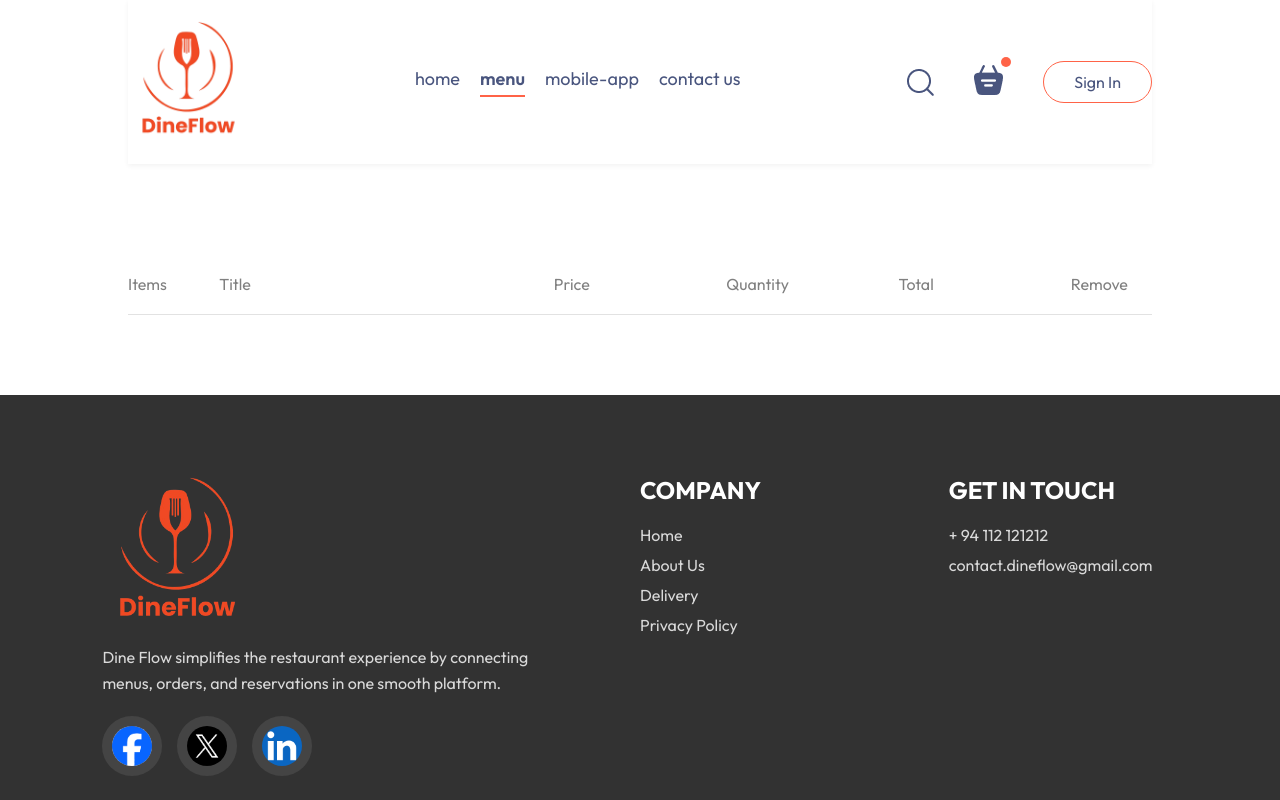
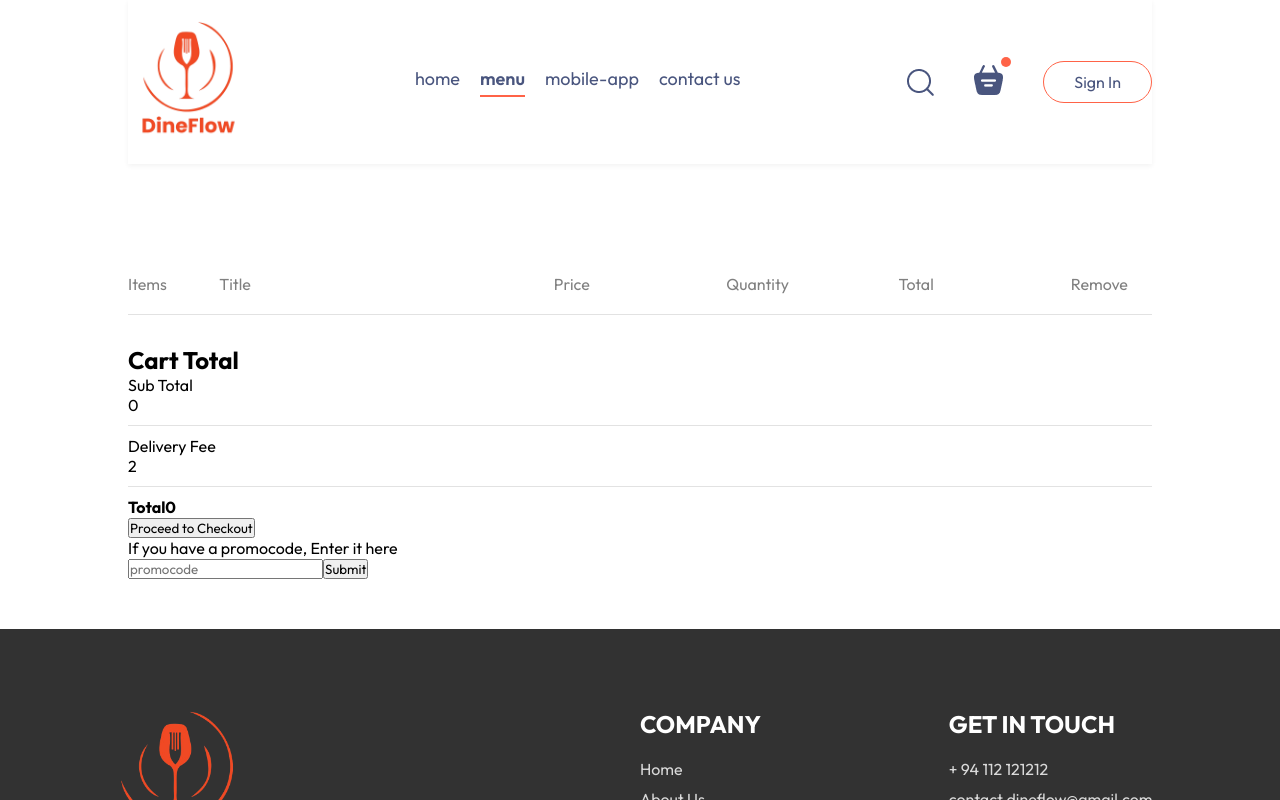
Before and after one commit to gamiduwelikanna/DineFlow, a React (Vite) app in the folder frontend/: page /cart in a window 1280 px wide. Shown: the top 800 px of the page. Built offline with nearby package versions, Linux system fonts and the light colour scheme.

Commit message:
Making the UI of the Cart- upto the promocode is done without adding css 2

```diff
--- a/frontend/src/pages/Cart/Cart.jsx
+++ b/frontend/src/pages/Cart/Cart.jsx
@@ -33,7 +33,34 @@
           }
           return null;
         })}
-
+        <div className="cart-bottom">
+          <div className='cart-total'></div>
+          <h2>Cart Total</h2>
+          <div className="cart-total-details">
+            <p>Sub Total</p>
+            <p>{0}</p>
+          </div>
+          <hr/>
+          <div className="cart-total-details">
+            <p>Delivery Fee</p>
+            <p>{2}</p>
+          </div>
+          <hr/>
+          <div className="cart-total-details">
+            <b>Total</b>
+            <b>{0}</b>
+          </div>
+          <button>Proceed to Checkout</button>
+        </div>
+        <div className='cart-promocode'>
+          <div>
+            <p>If you have a promocode, Enter it here</p>
+            <div className='cart-promocode-input'>
+              <input type='text' placeholder='promocode'/>
+              <button>Submit</button>
+            </div>
+          </div>
+        </div>
       </div>
     </div>
   )
```
